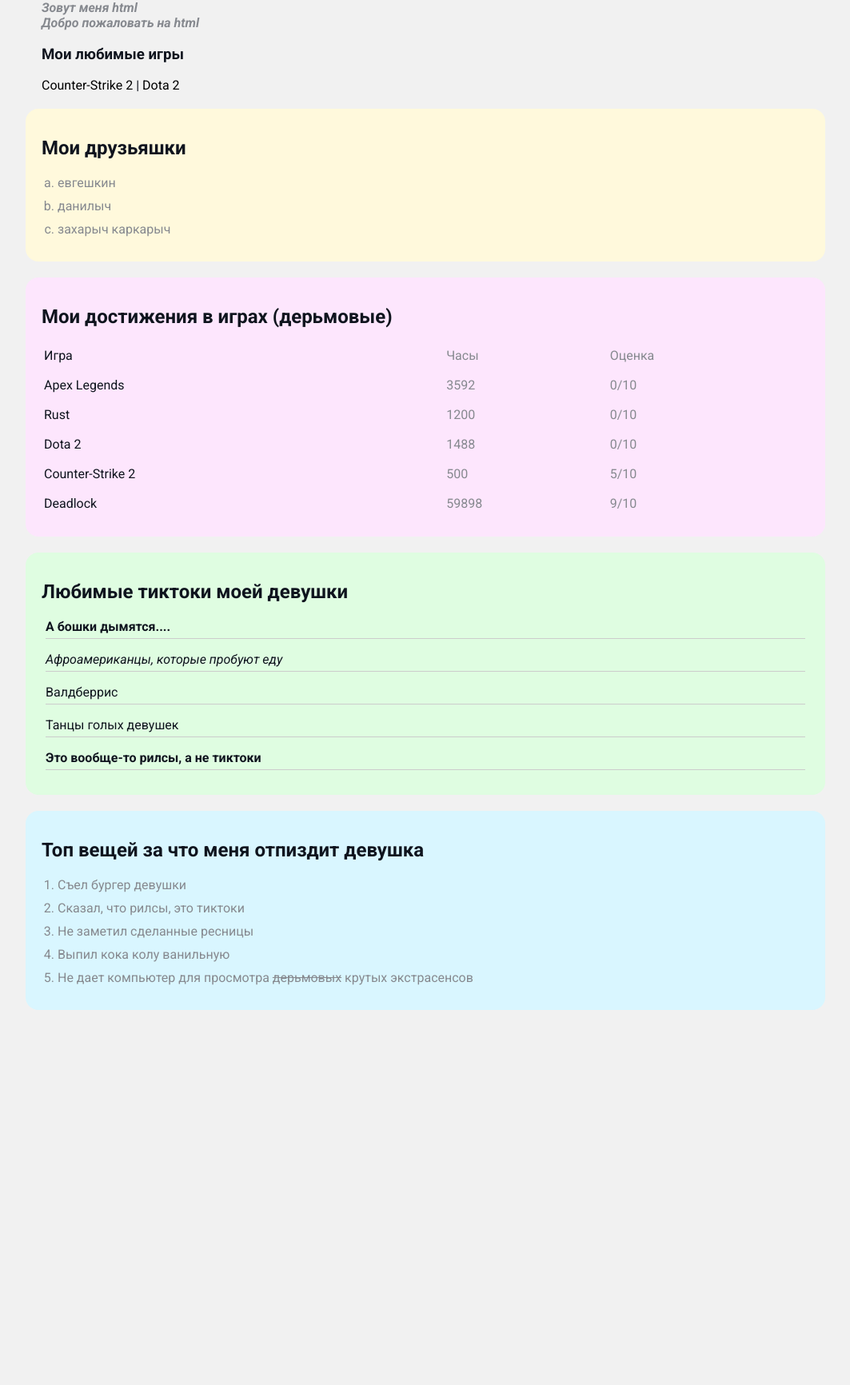
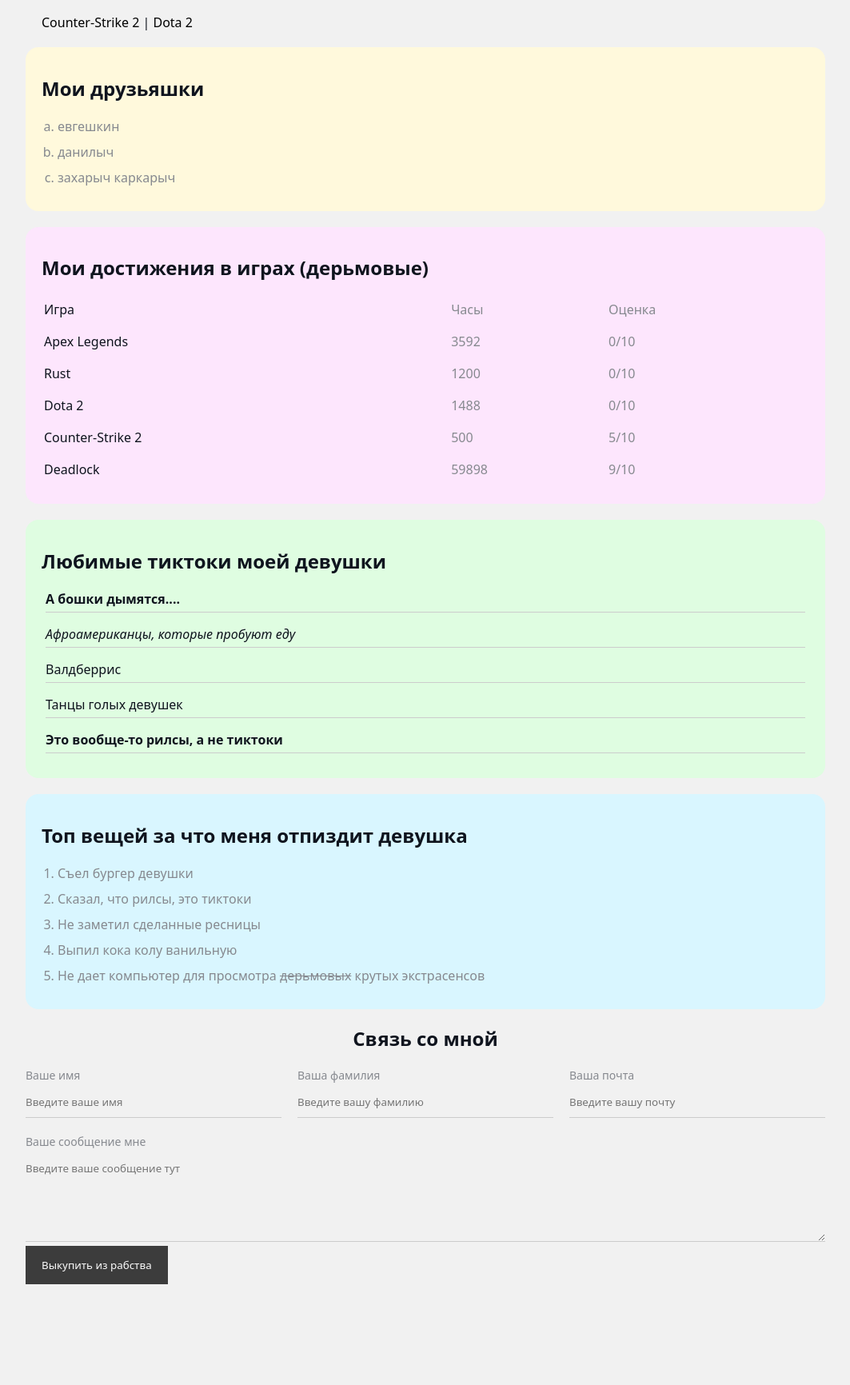
Before and after one commit to noctxbt/Noct-CV, a plain HTML site: page index.html in a window 1280 px wide. Shown: the part 304-2036 px from the top of the page at 80% size, without its empty margins (108-1171 px from the left). Before the commit the page ends 1587 px from the top, so only its background shows below. Drawn offline with Linux system fonts and the light colour scheme.

Commit message:
CV UPDATE CSS

```diff
--- a/index.html
+++ b/index.html
@@ -9,17 +9,20 @@
     <div class="info">
         <img src="c395f8fafbad5d99163557a71ce80541.jpg" class="avatar"></td>
         <td>
+            <div class="info-text">
             <h1>Всем привет</h1>
             <p>Зовут меня html</p>
             <p>Добро пожаловать на html</p>
-
+</div>
+</div>
+<div class="games">
               <h3>Мои любимые игры</h3>
 
         <a href="https://store.steampowered.com/app/730/CounterStrike_2/" target="_blank">Counter-Strike 2</a>
         |
         <a href="https://store.steampowered.com/app/570/Dota_2/" target="_blank">Dota 2</a>
+        </div>
 
-        </div>
 
 
 
@@ -94,23 +97,38 @@
         </ol>
 </div>
 
- <!-- <div class="slavepopa">
+<div class="slavepopa">
 <h2>Связь со мной</h2>
 <form action="slave.html">
+    <div class="row">
+<div class="form-group">
+
     <label for="name">Ваше имя</label>
     <input type="text" id="name" placeholder="Введите ваше имя">
-<br>
+</div>
+<div class="form-group">
     <label for="surname">Ваша фамилия</label>
     <input type="text" id="surname" placeholder="Введите вашу фамилию">
-<br>
+</div>
+<div class="form-group">
     <label for="email">Ваша почта</label>
     <input type="text" id="email" placeholder="Введите вашу почту">
-<br>
+</div>
+</div>
+
+<div class="form-group">
     <label for="text">Ваше сообщение мне</label>
-<br>
-<textarea name="text" id="text" placeholder="Введите ваше сообщение тут" cols="60" rows="15"></textarea>
-</br>
-<input type="submit" value="Выкупить из рабства">
+
+    <textarea name="text" id="text" placeholder="Введите ваше сообщение тут" cols="19" rows="5"></textarea>
+
+    </div>
+
+
+
+    <input class="btn" type="submit" value="Выкупить из рабства">
+<div class="position">
+<div class="box"></div>
+</div>
 </form>
 </div>
 </div>
--- a/styles.css
+++ b/styles.css
@@ -1,5 +1,4 @@
 @import url('https://fonts.googleapis.com/css2?family=Roboto:ital,wght@0,100..900;1,100..900&display=swap');
-
 /* * {
     padding: 0;
     margin: 0;
@@ -10,7 +9,7 @@
 
     font-size: 16px;
     font-weight: normal;
-    font-family: Roboto;
+    font-family: system-ui, -apple-system, BlinkMacSystemFont, 'Segoe UI', Roboto, Oxygen, Ubuntu, Cantarell, 'Open Sans', 'Helvetica Neue', sans-serif
     /* font: normal 16px Roboto; можно так записывать */
     /* font-family: 'Trebuchet MS', 'Lucida Sans Unicode', 'Lucida Grande', 'Lucida Sans', Arial, sans-serif; */
 }
@@ -36,15 +35,22 @@
  border-radius: 32px;
  box-shadow: 4px 4px 14px rgba(0, 0, 0, 0.25);
 }
+
+.games {
+    margin: 20px;
+}
+
 .info {
     margin: 20px;
+    display: flex;
 }
 .info p {
 color: #86898f;
 margin: 0;
-font-style: italic;
+font-style: normal;
 font-weight: bold;
 text-decoration: none;
+font-family: system-ui, -apple-system, BlinkMacSystemFont, 'Segoe UI', Roboto, Oxygen, Ubuntu, Cantarell, 'Open Sans', 'Helvetica Neue', sans-serif;
 /* text-transform: none; нэ нада */
 /* letter-spacing: 2.5px; */
 /* word-spacing: 2px; */
@@ -59,6 +65,7 @@
 .container {
 max-width: 1000px;
 margin: auto;
+padding-top: 30px;
 }
 /* .games {
     background: green; */
@@ -160,3 +167,99 @@
     list-style: none;
 
 }
+
+.form-group label {
+    display: block;
+    font-size: 14px;
+    color: #86898f;
+
+}
+
+.form-group input,
+.form-group textarea {
+    width: 100%;
+    box-sizing: border-box;
+    border: none;
+    background: transparent;
+    border-bottom: 1px solid #ccc;
+    color: #000;
+    padding: 15px 0px 10px;
+    outline: none;
+    font-family: inherit;
+}
+
+.row {
+    display: flex;
+    margin-bottom: 20px;
+}
+
+.row > .form-group {
+    width: 33%;
+    margin-right: 20px;
+}
+
+.row > .form-group:last-child {
+    margin-right: 0px;
+}
+
+.info-text {
+    margin-left: 30px;
+}
+
+.btn  {
+    background: rgb(0, 0, 0);
+    opacity: 75%;
+    border: none;
+    color: #fff;
+    padding: 15px 20px;
+    font-family: system-ui, -apple-system, BlinkMacSystemFont, 'Segoe UI', Roboto, Oxygen, Ubuntu, Cantarell, 'Open Sans', 'Helvetica Neue', sans-serif;
+    cursor: pointer;
+}
+
+.btn:hover{
+    opacity: 0.9;
+}
+
+/* Position */
+/* .position {
+    border: 4px solid black;
+    margin-top: 40px;
+    padding: 20px;
+    height: 300px;
+
+}
+
+.box {
+width: 50px;
+position: absolute;
+height: 50px;
+background: lightcoral;
+} */
+
+@media (max-width: 700px) {
+    .games {
+        text-align: center;
+         padding-left: 35px;
+    }
+    .info {
+        display: block;
+        text-align: center;
+    }
+
+}
+
+.buyback input {
+    outline: none;
+}
+
+.buyback {
+    text-align: center;
+    margin: 500px;
+    box-sizing: border-box;
+    border: none;
+    background: transparent;
+    color: #000;
+    padding: 15px 0px 10px;
+    outline: none;
+    font-family: system-ui, -apple-system, BlinkMacSystemFont, 'Segoe UI', Roboto, Oxygen, Ubuntu, Cantarell, 'Open Sans', 'Helvetica Neue', sans-serif;
+}
```
Also changed, not shown: slave.html (+6 -4 lines). Lines whose indentation alone changed are shown as unchanged.
